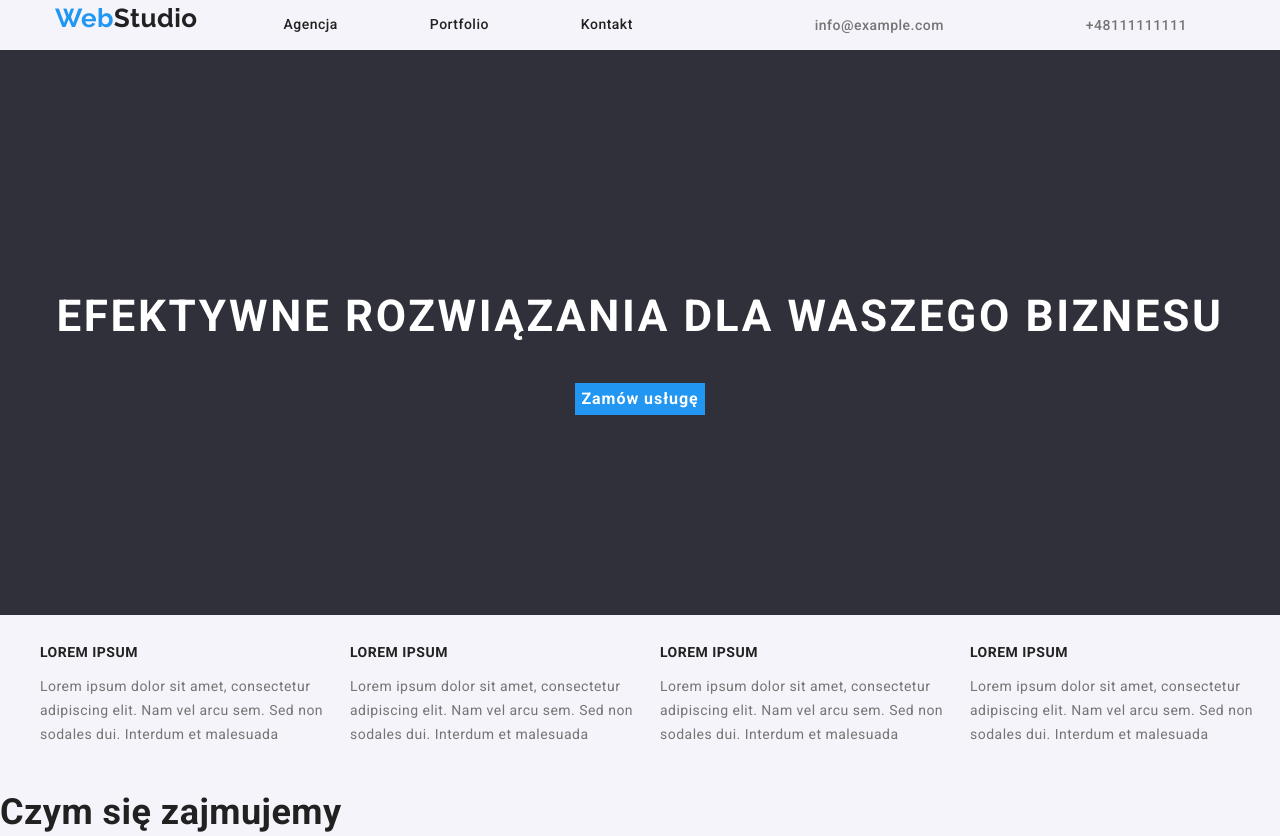
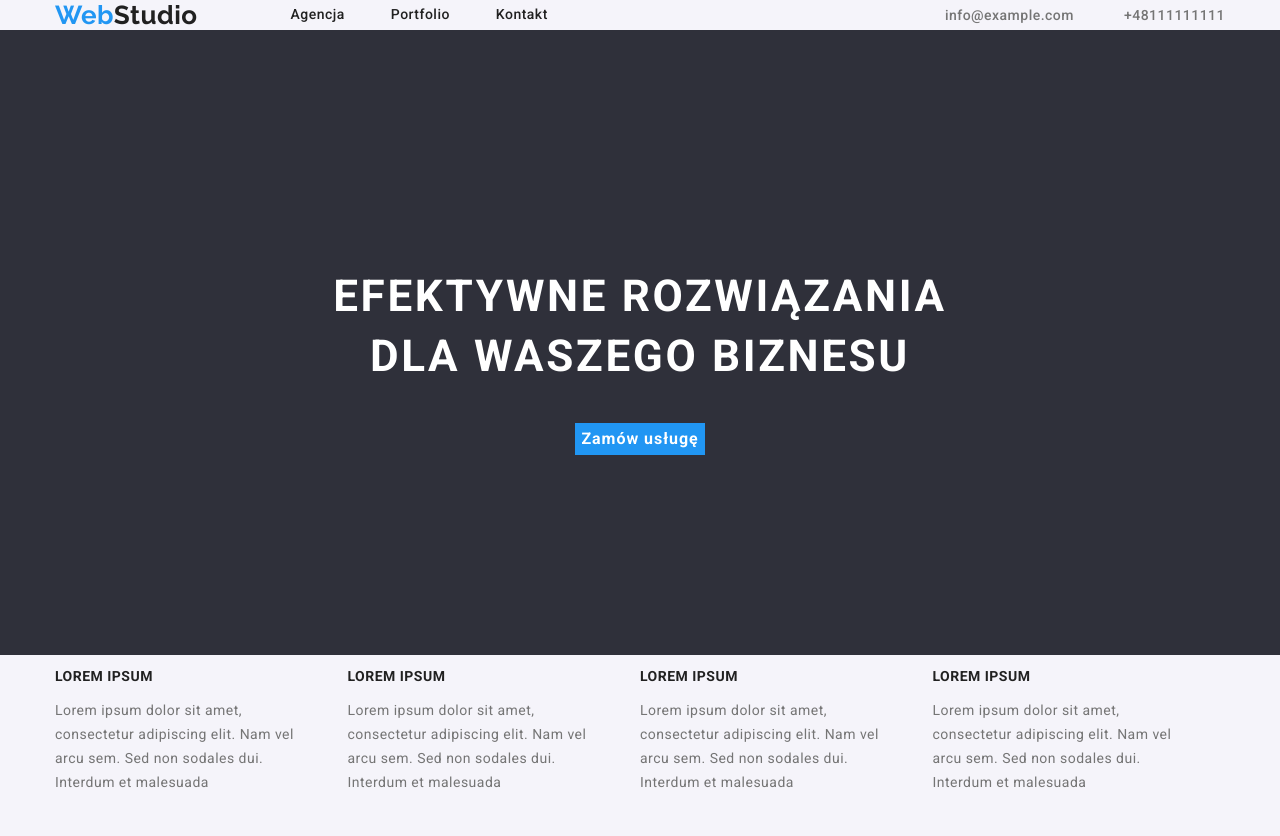
Before and after one commit to lwisniewski96/goit-markup-hw-03, a plain HTML site: page index.html in a window 1280 px wide. Shown: the top 836 px of the page. Drawn offline with nearby package versions, Linux system fonts and the light colour scheme.

Commit message:
changed
Jestem na etapie czym się zajmujemy

```diff
--- a/css/styles.css
+++ b/css/styles.css
@@ -9,6 +9,12 @@
   --eighth-color: #e5e5e5;
   --nineth-color: #000000;
   --tenth-color: black;
+}
+
+ul {
+  list-style-type: none;
+  padding: 0;
+  margin: 0;
 }
 
 .mainelement {
@@ -27,6 +33,7 @@
   line-height: 1.36;
   letter-spacing: 0.06em;
   text-transform: uppercase;
+  max-width: 696px;
 }
 .button-main {
   background-color: var(--main-color);
@@ -59,6 +66,7 @@
   font-size: 36px;
   font-weight: 700;
   line-height: 1.17;
+  text-align: center;
 }
 .descriptionlorem {
   font-size: 14px;
@@ -89,7 +97,7 @@
   font-weight: 500;
   font-size: 14px;
   line-height: 1.14;
-  margin: 46px;
+  /* margin: 46px; */
 }
 
 .colorgrey {
@@ -101,6 +109,7 @@
   font-size: 14px;
   line-height: 1.17;
   display: flex;
+  align-items: center;
 }
 
 .navigationlist > .infolist {
@@ -126,7 +135,6 @@
 }
 
 .list {
-  list-style-type: none;
   display: flex;
 }
 .contact {
@@ -171,7 +179,6 @@
   font-weight: 500;
   font-size: 14px;
   line-height: 1.14;
-  display: flex;
 }
 
 .portoflio {
@@ -215,9 +222,24 @@
   justify-content: space-between;
   align-items: center;
 }
+.logo-box {
+  margin-right: 93px;
+}
+
+.headermargin {
+  margin-right: 46px;
+}
 
 .mailandtellist {
   margin-left: 50px;
+}
+
+.lorem-margin {
+  margin-right: 30px;
+}
+
+.lorem-margin::last-child {
+  margin-right: 0;
 }
 
 /* .containter {
@@ -235,6 +257,9 @@
 .hero {
   padding-top: 200px;
   padding-bottom: 200px;
+}
+
+.hero-inner {
   display: flex;
   flex-direction: column;
   align-items: center;
--- a/index.html
+++ b/index.html
@@ -34,11 +34,11 @@
             >
           </div>
           <ul class="list topline">
-            <li><a class="infolist hoverblue" href="#">Agencja</a></li>
-            <li>
+            <li class="headermargin"><a class="infolist hoverblue" href="#">Agencja</a></li>
+            <li class="headermargin">
               <a class="infolist hoverblue" href="portfolio.html">Portfolio</a>
             </li>
-            <li><a class="infolist hoverblue" href="#">Kontakt</a></li>
+            <li class="headermargin"><a class="infolist hoverblue" href="#">Kontakt</a></li>
           </ul>
         </nav>
         <!-- <div class="list-box"> -->
@@ -63,14 +63,20 @@
     <main>
 
       <section class="backround hero">
+        <div class="container">
+          <div class="hero-inner">
         <h1 class="bigtext">Efektywne rozwiązania dla waszego biznesu</h1>
 
         <button type="button" class="button-main">Zamów usługę</button>
+      </div>
+      </div>
       </section>
 
-      <div class="lorembox">
+
+<section>
+      <div class="lorembox container">
         <ul class="list" class="lorems">
-          <li>
+          <li class="lorem-margin">
             <h3 class="lorem">LOREM IPSUM</h3>
             <p class="descriptionlorem">
               Lorem ipsum dolor sit amet, consectetur adipiscing elit. Nam vel
@@ -78,7 +84,7 @@
             </p>
           </li>
 
-          <li>
+          <li class="lorem-margin">
             <h3 class="lorem">LOREM IPSUM</h3>
             <p class="descriptionlorem">
               Lorem ipsum dolor sit amet, consectetur adipiscing elit. Nam vel
@@ -86,7 +92,7 @@
             </p>
           </li>
 
-          <li>
+          <li class="lorem-margin">
             <h3 class="lorem">LOREM IPSUM</h3>
             <p class="descriptionlorem">
               Lorem ipsum dolor sit amet, consectetur adipiscing elit. Nam vel
@@ -94,7 +100,7 @@
             </p>
           </li>
 
-          <li>
+          <li class="lorem-margin">
             <h3 class="lorem">LOREM IPSUM</h3>
             <p class="descriptionlorem">
               Lorem ipsum dolor sit amet, consectetur adipiscing elit. Nam vel
@@ -103,8 +109,12 @@
           </li>
         </ul>
       </div>
+    </section>
       <section>
+        <div class="container">
+          <div class="headtwo-inner">
         <h2 class="headtwo">Czym się zajmujemy</h2>
+      </div>
         <ul class="list" class="pictures">
           <li class="picture">
             <img
@@ -131,9 +141,11 @@
             />
           </li>
         </ul>
+      </div>
       </section>
 
       <section>
+        <div class='container'>
         <h2 class="headtwo">Nasz Zespół</h2>
         <ul class="list" class="teammembers">
           <li class="member">
@@ -182,6 +194,7 @@
           </li>
         </ul>
       </section>
+    </div>
     </main>
 
     <footer class="backround">
@@ -191,7 +204,7 @@
 
       <address class="nonetextstyle">
         <p class="cityadress">m. Warszawa, Aleje Jerozolimskie 21</p>
-        <ul class="list">
+        <ul>
           <li>
             <a
               class="infolist colorgrey hoverblue"
```
